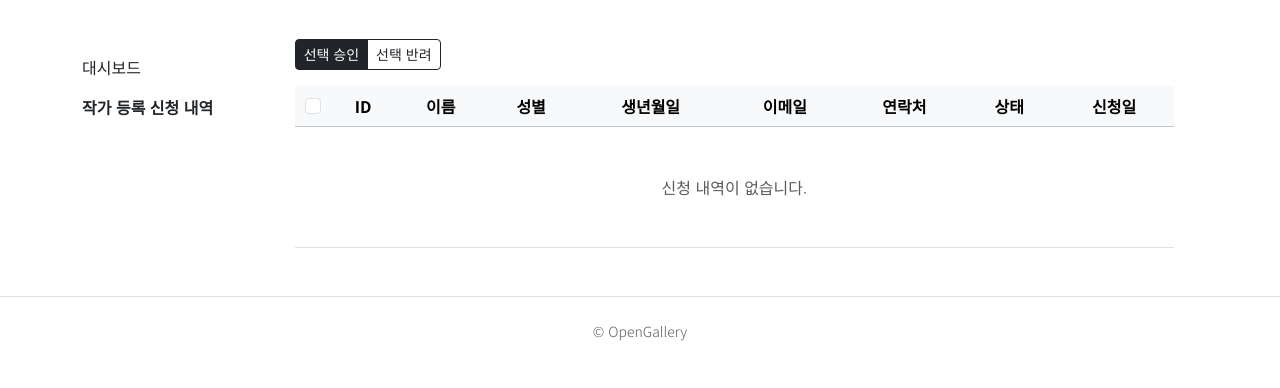
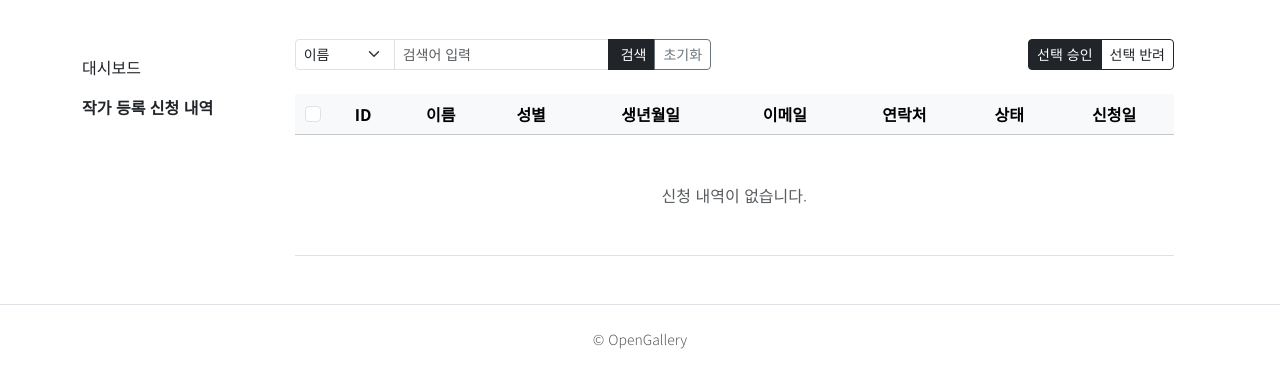
Before and after one commit to gns0304/opengallery, a Django app: page /admin/applications/ in a window 1280 px wide. Shown: the part 166-554 px from the top of the page. Run offline with Django 5.2, Linux system fonts and the light colour scheme; the visitor is signed in with stand-in values (Sample User, id 1); data that the repository does not hold is empty.

Commit message:
feat: implement artist application search functionality
- 이름, 이메일, 연락처 필드별 검색 기능 추가
- 드롭다운으로 검색 필드 선택
- icontains 적용
- 페이지네이션 이동 시 검색 조건 유지(preserved_query)
- 선택된 검색 필드와 검색어 상태를 템플릿에 전달

```diff
--- a/admin_panel/views.py
+++ b/admin_panel/views.py
@@ -5,6 +5,9 @@ from django.shortcuts import redirect, reverse
 
 from artist.models import ArtistApplication
 from artist.service import process_multiple_approve, process_multiple_reject
+
+import re
+
 
 class AdminOnlyMixin(UserPassesTestMixin):
     def test_func(self):
@@ -21,11 +24,29 @@ class ApplicationListView(LoginRequiredMixin, AdminOnlyMixin, ListView):
     paginate_by = 10
 
     def get_queryset(self):
-        return (
+        queryset =  (
             ArtistApplication.objects
             .select_related("applicant", "processed_by")
             .order_by("-submitted_at", "-id")
         )
+
+        field = self.request.GET.get("field", "").strip()
+        query = self.request.GET.get("query", "").strip()
+
+        if field and query:
+
+            if field == "name":
+                queryset = queryset.filter(name__icontains=query)
+
+            elif field == "email":
+                queryset = queryset.filter(email__icontains=query)
+
+            elif field == "phone":
+                queryset = queryset.filter(phone__icontains=query)
+            else:
+                messages.warning(self.request, "지원하지 않는 검색 필드입니다.")
+
+        return queryset
 
     def get_context_data(self, **kwargs):
         context = super().get_context_data(**kwargs)
@@ -38,6 +59,8 @@ class ApplicationListView(LoginRequiredMixin, AdminOnlyMixin, ListView):
             on_each_side=1,
             on_ends=1
         )
+        context['selected_field'] = self.request.GET.get("field", "")
+        context['query'] = self.request.GET.get("query", "")
         return context
 
 
--- a/templates/admin_panel/applications.html
+++ b/templates/admin_panel/applications.html
@@ -8,17 +8,53 @@
 {% endblock %}
 
 {% block main %}
+
+<div class="d-flex flex-column flex-md-row gap-2 align-items-md-center justify-content-between mb-4">
+
+    <form id="search-form" method="get" class="order-0" role="search">
+        <div class="input-group input-group-sm">
+            <select class="form-select" name="field" id="search-field" style="max-width: 100px;">
+                <option value="name" {% if selected_field == 'name' %}selected{% endif %}>이름</option>
+                <option value="email" {% if selected_field == 'email' %}selected{% endif %}>이메일</option>
+                <option value="phone" {% if selected_field == 'phone' %}selected{% endif %}>연락처</option>
+            </select>
+
+            <input class="form-control"
+                   type="text"
+                   id="search-query"
+                   name="query"
+                   value="{{ query }}"
+                   placeholder="검색어 입력">
+
+            <button class="btn btn-dark text-nowrap" type="submit">
+                <i class="bi bi-search me-1"></i>검색
+            </button>
+
+            <a class="btn btn-outline-secondary text-nowrap" href="{{ request.path }}">
+                초기화
+            </a>
+        </div>
+    </form>
+
+    <div class="btn-group btn-group-sm order-1 order-md-1" role="group" aria-label="Bulk actions">
+        <button class="btn btn-dark"
+                type="submit"
+                form="bulk-form"
+                name="action"
+                value="approve">선택 승인
+        </button>
+        <button class="btn btn-outline-dark"
+                type="submit"
+                form="bulk-form"
+                name="action"
+                value="reject">선택 반려
+        </button>
+    </div>
+</div>
+
   <form method="post" action="{% url 'admin_panel:application_process' %}" id="bulk-form">
     {% csrf_token %}
     <input type="hidden" name="next" value="{{ request.get_full_path }}">
-        <div class="d-flex flex-column flex-md-row gap-2 align-items-md-center justify-content-between mb-3">
-            <div class="d-flex flex-wrap gap-2">
-                <div class="btn-group btn-group-sm" role="group" aria-label="Bulk actions">
-                    <button class="btn btn-dark" name="action" value="approve" type="submit">선택 승인</button>
-                    <button class="btn btn-outline-dark" name="action" value="reject" type="submit">선택 반려</button>
-                </div>
-            </div>
-        </div>
 
     <div class="table-responsive">
       <table class="table table-hover align-middle mb-0 ">
@@ -49,11 +85,7 @@
                   value="{{ app.id }}"
                   aria-label="선택">
               {% else %}
-                                <input
-                                        class="form-check-input"
-                                        type="checkbox"
-                                        disabled
-                                        aria-label="선택">
+                <input class="form-check-input" type="checkbox" disabled aria-label="선택">
               {% endif %}
             </td>
             <td class="text-muted">{{ app.id }}</td>
@@ -97,7 +129,8 @@
 
         {% if page_obj.has_previous %}
           <li class="page-item">
-                        <a class="page-link text-dark" href="?page={{ page_obj.previous_page_number }}{% if preserved_query %}&{{ preserved_query }}{% endif %}">
+            <a class="page-link text-dark"
+               href="?page={{ page_obj.previous_page_number }}{% if preserved_query %}&{{ preserved_query }}{% endif %}">
               이전
             </a>
           </li>
@@ -112,14 +145,16 @@
             <li class="page-item active"><span class="page-link bg-dark border-dark">{{ num }}</span></li>
           {% else %}
             <li class="page-item">
-                            <a class="page-link text-dark" href="?page={{ num }}{% if preserved_query %}&{{ preserved_query }}{% endif %}">{{ num }}</a>
+              <a class="page-link text-dark"
+                 href="?page={{ num }}{% if preserved_query %}&{{ preserved_query }}{% endif %}">{{ num }}</a>
             </li>
           {% endif %}
         {% endfor %}
 
         {% if page_obj.has_next %}
           <li class="page-item">
-                        <a class="page-link text-dark" href="?page={{ page_obj.next_page_number }}{% if preserved_query %}&{{ preserved_query }}{% endif %}">
+            <a class="page-link text-dark"
+               href="?page={{ page_obj.next_page_number }}{% if preserved_query %}&{{ preserved_query }}{% endif %}">
               다음
             </a>
           </li>
@@ -154,4 +189,5 @@
       });
     })();
   </script>
+
 {% endblock %}
```
Lines whose indentation alone changed are shown as unchanged.
